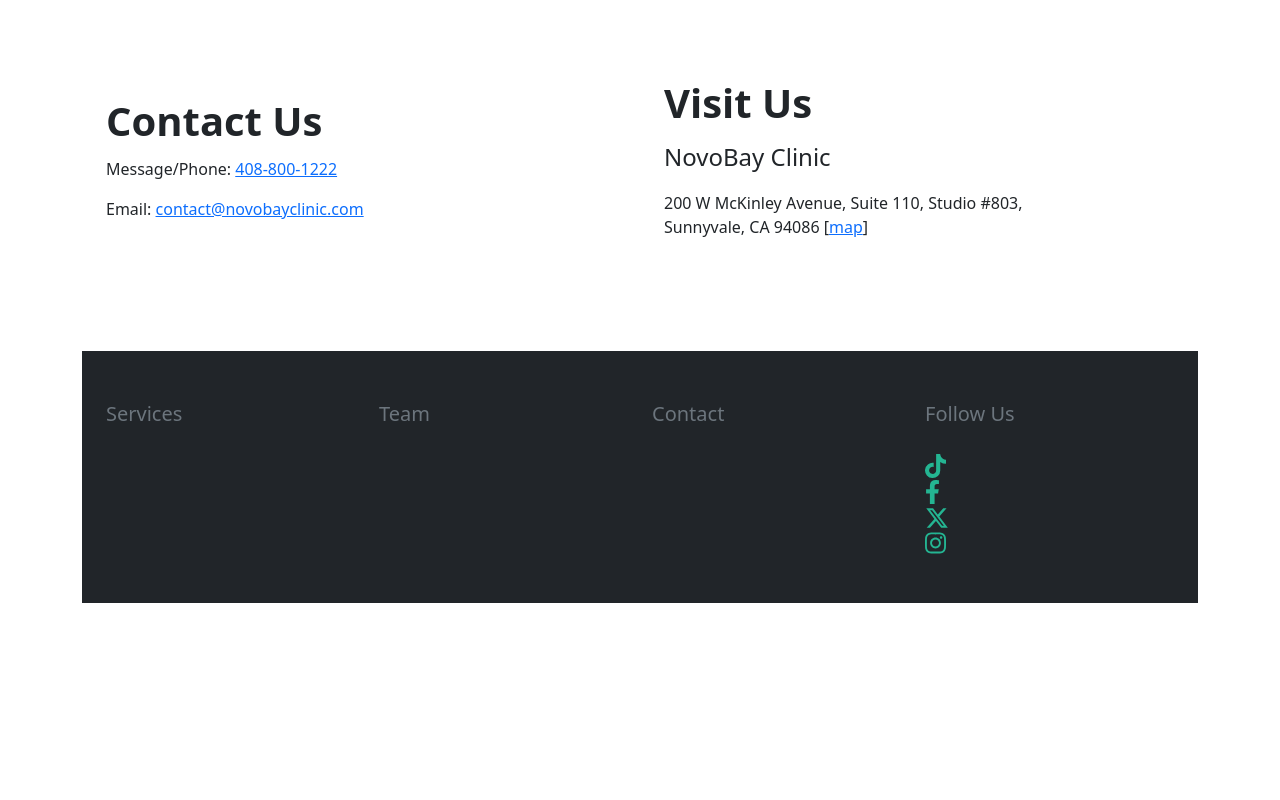
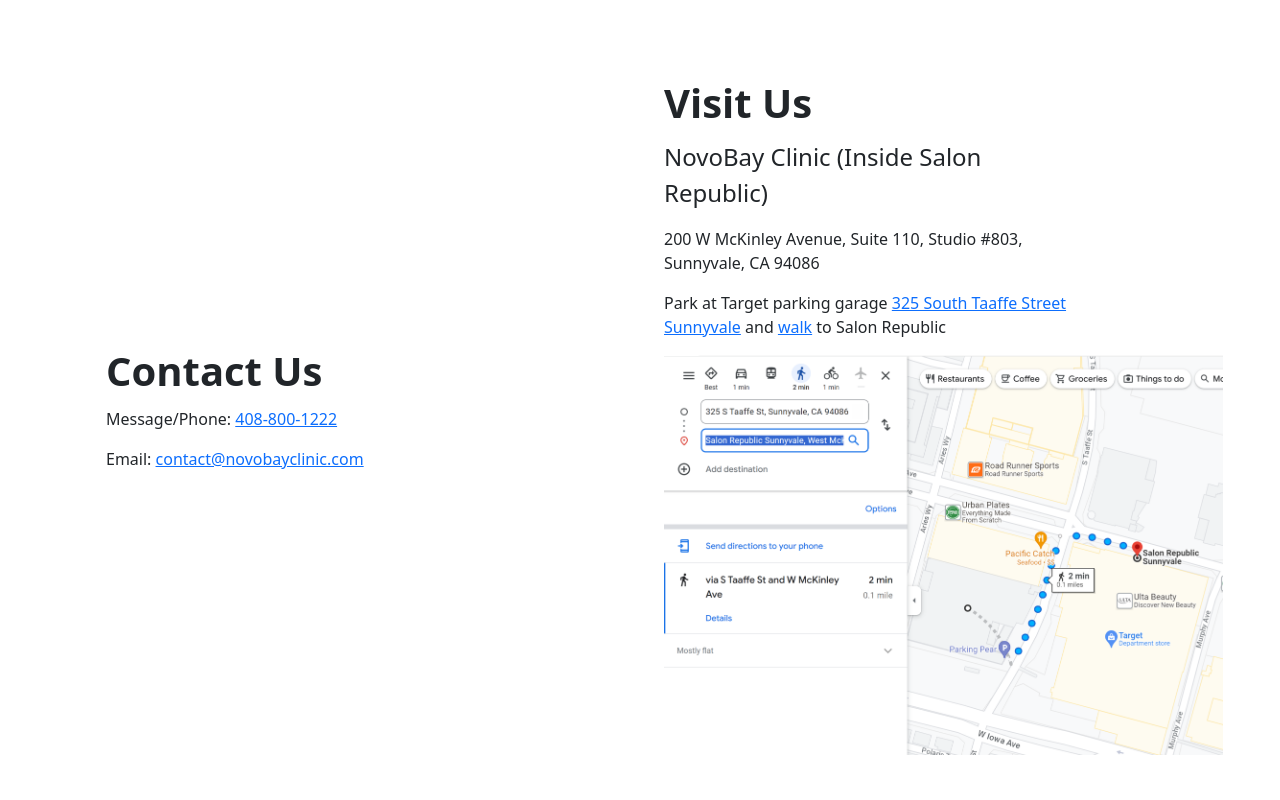
Before and after one commit to baifang/novobayclinic.com, a plain HTML site: page index.html in a window 1280 px wide. Shown: the part 2820-3620 px from the top of the page. Before the commit the page ends 3443 px from the top, so only its background shows below. Drawn offline with Linux system fonts and the light colour scheme.

Commit message:
Update visit section

```diff
--- a/index.html
+++ b/index.html
@@ -255,10 +255,17 @@
         </div>
         <div class="col-lg-6">
           <h1 class="display-6 fw-bold lh-1 text-body-emphasis mb-3">Visit Us</h1>
-          <p class="col-lg-10 fs-4">NovoBay Clinic</p>
-          <p class="col-lg-10 fs-6">200 W McKinley Avenue, Suite 110, Studio #803, Sunnyvale, CA 94086 [<a
-              href="https://www.google.com/maps/place/200+W+McKinley+Ave,+Sunnyvale,+CA+94086/@37.3743963,-122.0321905,17z/data=!4m6!3m5!1s0x808fb72e2cdfd6ef:0x23a3f029ddd94b4f!8m2!3d37.3743963!4d-122.0321905!16s%2Fg%2F11js0v8n0l?entry=ttu" target="_blank">map</a>]
-          </p>
+          <p class="col-lg-10 fs-4">NovoBay Clinic (Inside Salon Republic)</p>
+          <p class="col-lg-10 fs-6">200 W McKinley Avenue, Suite 110, Studio #803, Sunnyvale, CA 94086</p>
+          <p class="col-lg-10 fs-6">Park at Target parking garage
+            <a href="https://www.google.com/maps/place/325+S+Taaffe+St,+Sunnyvale,+CA+94086/@37.3740279,-122.0363462,17z/data=!3m1!4b1!4m6!3m5!1s0x808fb65e6b38a3bb:0xdc2649077cce2de9!8m2!3d37.3740279!4d-122.0337713!16s%2Fg%2F11c1_bvyyk?entry=ttu" target="_blank">325 South Taaffe Street Sunnyvale</a>
+            and
+            <a href="https://www.google.com/maps/dir/325+S+Taaffe+St,+Sunnyvale,+CA+94086/Salon+Republic+Sunnyvale,+West+McKinley+Avenue+Ste+110,+Sunnyvale,+CA/@37.3740918,-122.0355435,17z/data=!3m1!4b1!4m14!4m13!1m5!1m1!1s0x808fb65e6b38a3bb:0xdc2649077cce2de9!2m2!1d-122.0337713!2d37.3740279!1m5!1m1!1s0x808fb78d2c7edaa3:0x3eb6210c24f9d1cb!2m2!1d-122.0321809!2d37.3744027!3e2?entry=ttu" target="_blank">walk</a>
+            to Salon Republic</p>
+          <div class="col-10 col-sm-8 col-lg-6">
+            <img src="images/walk-to-novobay.png" class="d-block mx-lg-auto" alt="Dr. Mark Bernardi, MD" height="400"
+              loading="lazy">
+          </div>
         </div>
       </div>
       </div>
```
Also changed, not shown: images/walk-to-novobay.png (added).
